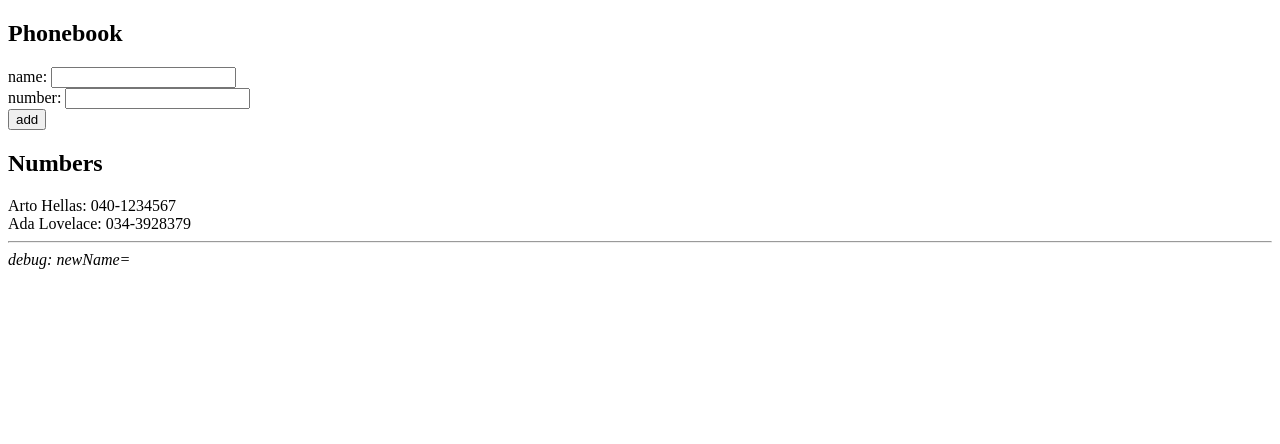
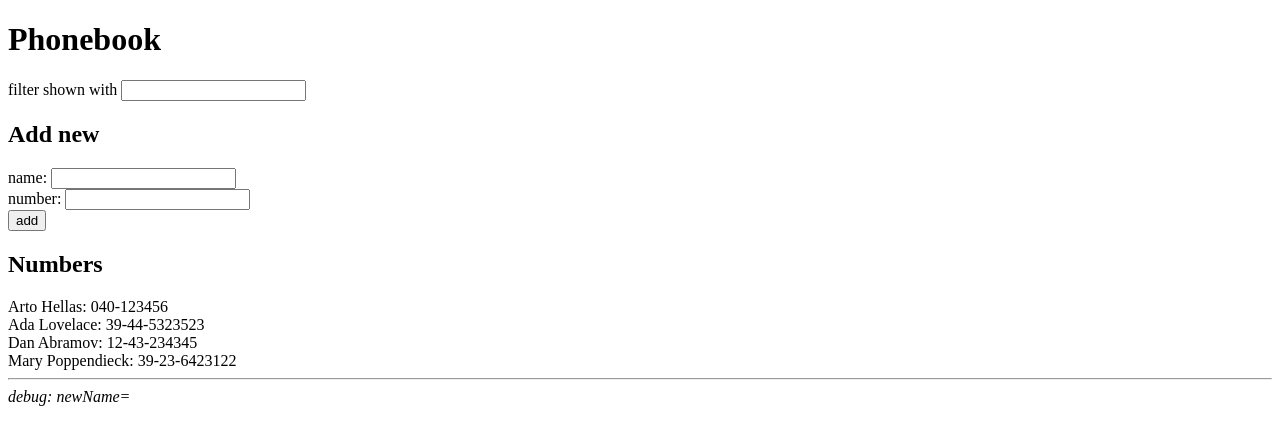
Before and after one commit to AndiSwiss/fullstackopen-2022, a React (Create React App) app in the folder part2/phonebook/: page / in a window 1280 px wide. Shown: the top 444 px of the page. Built offline with nearby package versions, Linux system fonts and the light colour scheme.

Commit message:
FEATURE: finish exercise 2.9

```diff
--- a/part2/phonebook/src/App.js
+++ b/part2/phonebook/src/App.js
@@ -2,11 +2,14 @@
 
 const App = () => {
   const [persons, setPersons] = useState([
-    {name: 'Arto Hellas', number: '040-1234567'},
-    {name: 'Ada Lovelace', number: '034-3928379'}
+    {name: 'Arto Hellas', number: '040-123456', id: 1},
+    {name: 'Ada Lovelace', number: '39-44-5323523', id: 2},
+    {name: 'Dan Abramov', number: '12-43-234345', id: 3},
+    {name: 'Mary Poppendieck', number: '39-23-6423122', id: 4}
   ])
   const [newName, setNewName] = useState('')
   const [newNumber, setNewNumber] = useState('')
+  const [filter, setFilter] = useState('')
 
   const addPerson = (event) => {
     event.preventDefault()
@@ -24,6 +27,13 @@
     }
   }
 
+  const filteredPersons = filter
+    ? persons.filter(person => {
+      return person.name.toLowerCase().includes(filter.toLowerCase())
+        || person.number.toLowerCase().includes(filter.toLowerCase());
+    })
+    : persons
+
   const handleNameChange = (event) => {
     setNewName(event.target.value)
   }
@@ -32,8 +42,14 @@
     setNewNumber(event.target.value)
   }
 
+  const handleFilterChange = (event) => {
+    setFilter(event.target.value)
+  }
+
   return (<>
-    <h2>Phonebook</h2>
+    <h1>Phonebook</h1>
+    <div>filter shown with <input value={filter} onChange={handleFilterChange}/></div>
+    <h2>Add new</h2>
     <form onSubmit={addPerson}>
       <div>name: <input value={newName} onChange={handleNameChange}/></div>
       <div>number: <input value={newNumber} onChange={handleNumberChange}/></div>
@@ -43,7 +59,7 @@
     </form>
 
     <h2>Numbers</h2>
-    {persons.map(person => <div key={person.name}>{person.name}: {person.number}</div>)}
+    {filteredPersons.map(person => <div key={person.name}>{person.name}: {person.number}</div>)}
 
     {/* TODO: debugging section */}
     <hr/>
```
